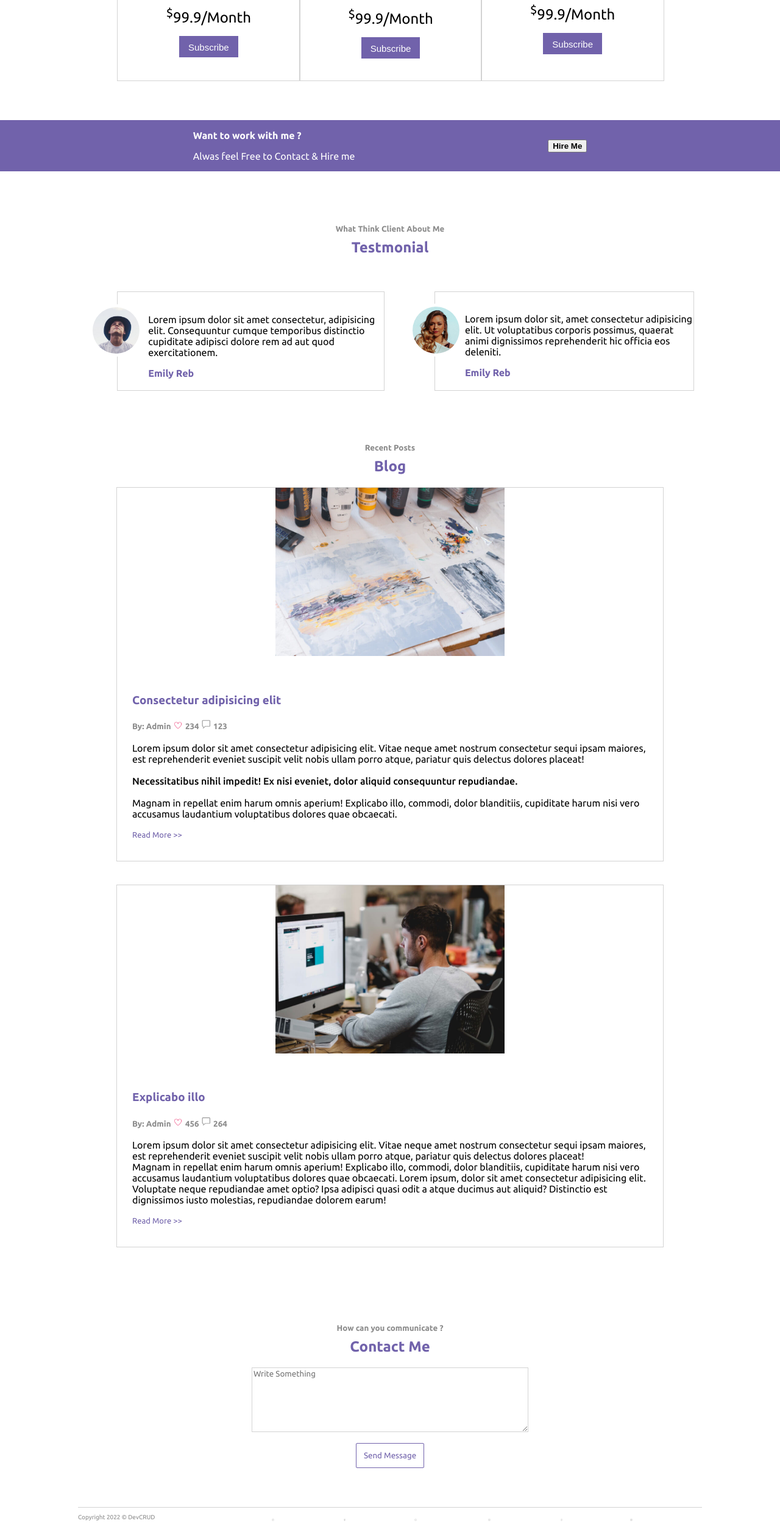
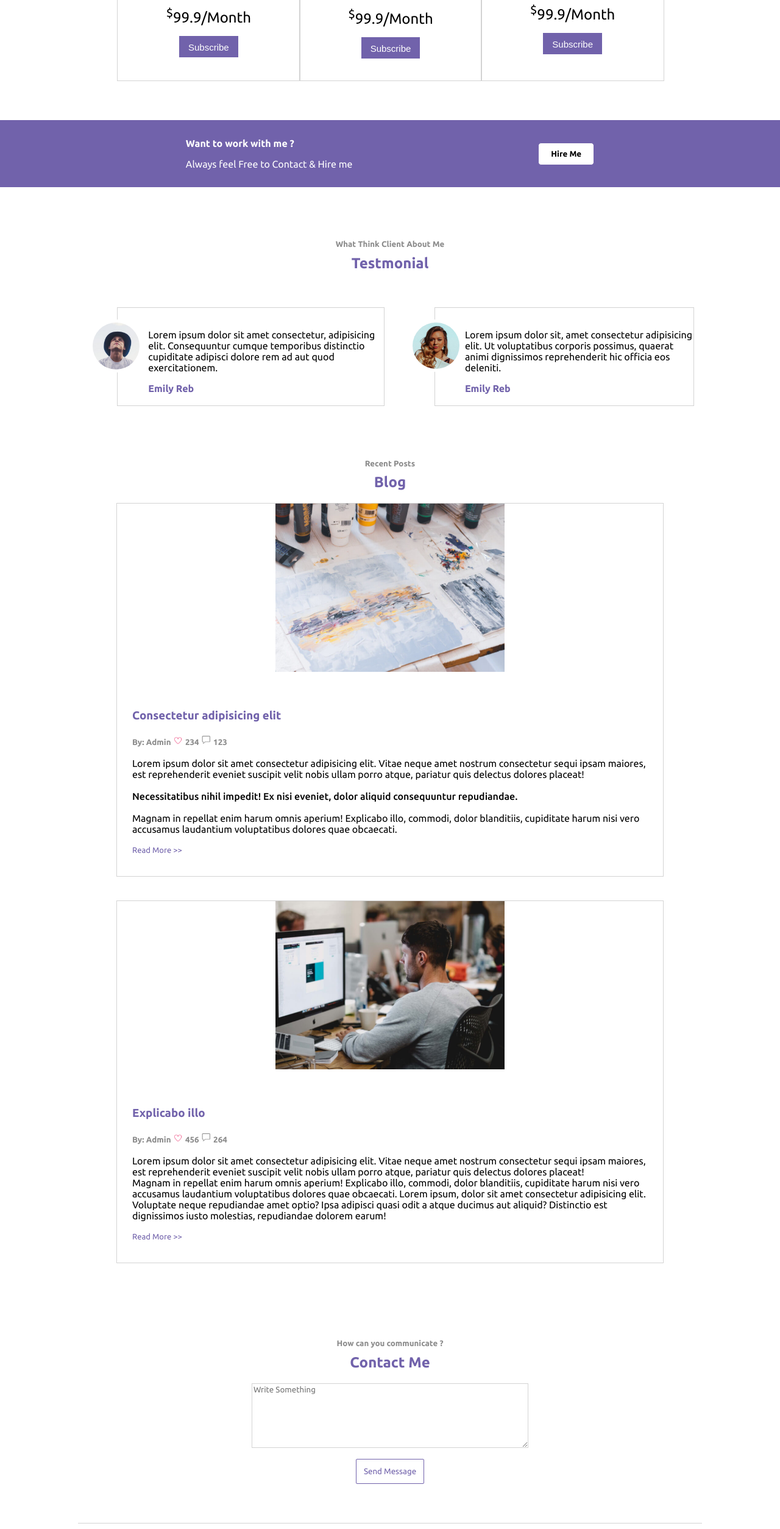
Before and after one commit to robindkns/ProjetCSSResponsive, a plain HTML site: page index.html in a window 1280 px wide. Shown: the part 2645-5153 px from the top of the page at 61% size. Drawn offline with Linux system fonts and the light colour scheme.

Commit message:
Full responsive terminé after merging

```diff
--- a/index.html
+++ b/index.html
@@ -113,7 +113,7 @@
         <div class="hireme">
             <div>
                 <p><b>Want to work with me ?</b></p>
-                <p>Alwas feel Free to Contact & Hire me</p>
+                <p>Always feel Free to Contact & Hire me</p>
             </div>
             <button id="taille">Hire Me</button>
         </div>
@@ -173,13 +173,15 @@
             <p>Copyright 2022 © DevCRUD</p>
         </div>
         <div id="reseaux">
-            <a href=""><img src="./public/images/fb.jpg" alt=""></a>
-            <a href=""><img src="./public/images/twitter.jpg" alt=""></a>
-            <a href=""><img src="./public/images/whatsapp.jpg" alt=""></a>
-            <a href=""><img src="./public/images/pinterest.jpg" alt=""></a>
-            <a href=""><img src="./public/images/insta.jpg" alt=""></a>
-            <a href=""><img src="./public/images/logo.jpg" alt=""></a>
+            <a href=""><i class="fa-brands fa-facebook"></i></a>
+            <a href=""><i class="fa-brands fa-twitter"></i></a>
+            <a href=""><i class="fa-brands fa-google-plus-g"></i></a>
+            <a href=""><i class="fa-brands fa-pinterest"></i></a>
+            <a href=""><i class="fa-brands fa-instagram"></i></a>
+            <a href=""><i class="fa-solid fa-rss"></i></i></a>
         </div>
     </footer>
+
+    <script src="https://kit.fontawesome.com/35d985bc74.js" crossorigin="anonymous"></script>
 </body>
 </html>
--- a/public/css/style.css
+++ b/public/css/style.css
@@ -69,9 +69,21 @@ html{
     color: white;
     justify-content: space-evenly;
     align-items: center;
+    padding-top: 1%;
+    padding-bottom: 1%;
 }
 #taille{
-font-weight: bold;
+    font-weight: bolder;
+    background-color: white;
+    padding-left: 20px;
+    padding-right: 20px;
+    padding-top: 10px;
+    padding-bottom: 10px;
+    border: 0.01px solid #7162ab;
+    border-radius: 5px;
+    font-family: 'Noto Sans Osmanya', sans-serif;
+    font-family: 'Poppins', sans-serif;
+    font-family: 'Ubuntu', sans-serif;
 }
 .contact{
     color: #7162ab;
@@ -118,6 +130,7 @@ footer{
     border-top: solid 1px lightgray;
     margin: 0 auto;
     margin-top: 5%;
+    padding-top: 1%;
     & img{
         width: 3%;
     }
@@ -125,8 +138,13 @@ footer{
 #reseaux{
     display: flex;
     justify-content: flex-end;
+
     & a{
-        text-decoration: none;
+        color: #8c8c8c;
+        margin-left: 5%;
+        padding: 7%;
+        border: #a8a8a8 2px solid;
+        border-radius: 50%;
     }
 }
 #copyright{
@@ -524,6 +542,10 @@ h3{
         left: 68%;
         top: 457%;
     }
+
+    #reseaux{
+        padding: 1%;
+    }
 }
 
 @media (max-width:767px){
@@ -603,4 +625,15 @@ h3{
     .blogBox{
         font-size: small;
     }
-  }
+    #copyright{
+        font-size: 10px;
+        width: 80px;
+    }
+    .blockCards{
+        width: 100%;
+    }
+
+    #reseaux{
+        padding: 0px;
+    }
+}
```
